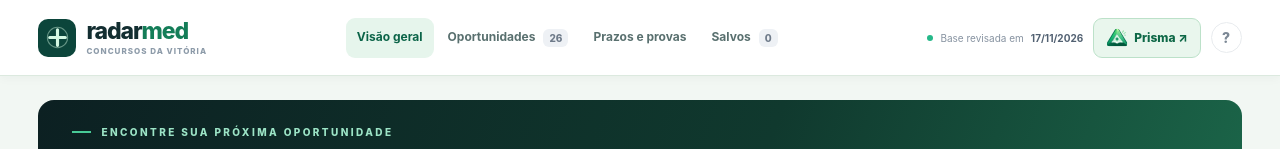
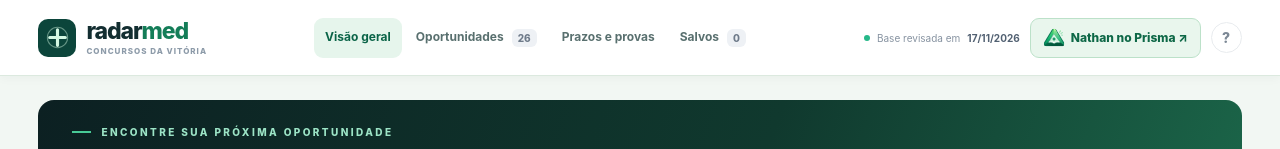
Before and after one commit to NaythanX/radarmed-vitoria, a plain HTML site: page index.html in a window 1280 px wide. Shown: the top 149 px of the page. Drawn offline with Linux system fonts and the light colour scheme.

Commit message:
RadarMed: entrada para Nathan no portal Prisma
* RadarMed público: acesso à versão integrada ao Prisma com Nathan ativo

* test: garante acesso ao RadarMed nativo com Nathan

* test: garante acesso ao RadarMed nativo com Nathan

```diff
--- a/index.html
+++ b/index.html
@@ -215,7 +215,7 @@ main{max-width:1480px;margin:auto;padding:24px clamp(18px,3vw,44px) 0}
         <div class="topbar-right">
           <span class="topbar-update"><span class="live-dot"></span> Base revisada em <strong id="data-updated-top">17/11/2026</strong></span>
           <button type="button" id="radarmed-auth" class="radarmed-auth" disabled hidden>☁ Conta</button>
-          <a class="horizon-portal" href="https://osce-vitoria-piloto.onrender.com/dashboard.html" title="Abrir plataforma Prisma" aria-label="Abrir a plataforma Prisma"><img src="./assets/prisma-mark.svg" alt=""> Prisma ↗</a>
+          <a class="horizon-portal" href="https://osce-vitoria-piloto.onrender.com/radarmed/" title="Usar RadarMed no Prisma com o Nathan" aria-label="Abrir RadarMed no Prisma com o assistente Nathan"><img src="./assets/prisma-mark.svg" alt=""> Nathan no Prisma ↗</a>
           <button class="icon-button" type="button" id="btn-help" aria-label="Sobre o RadarMed" title="Informações e ajuda">?</button>
         </div>
         <span id="page-crumb" class="radar-sr-only" aria-live="polite">Visão geral</span>
```
Also changed, not shown: tests/radarmed-topnav.test.js (+1 -1 lines), 1 other file.
